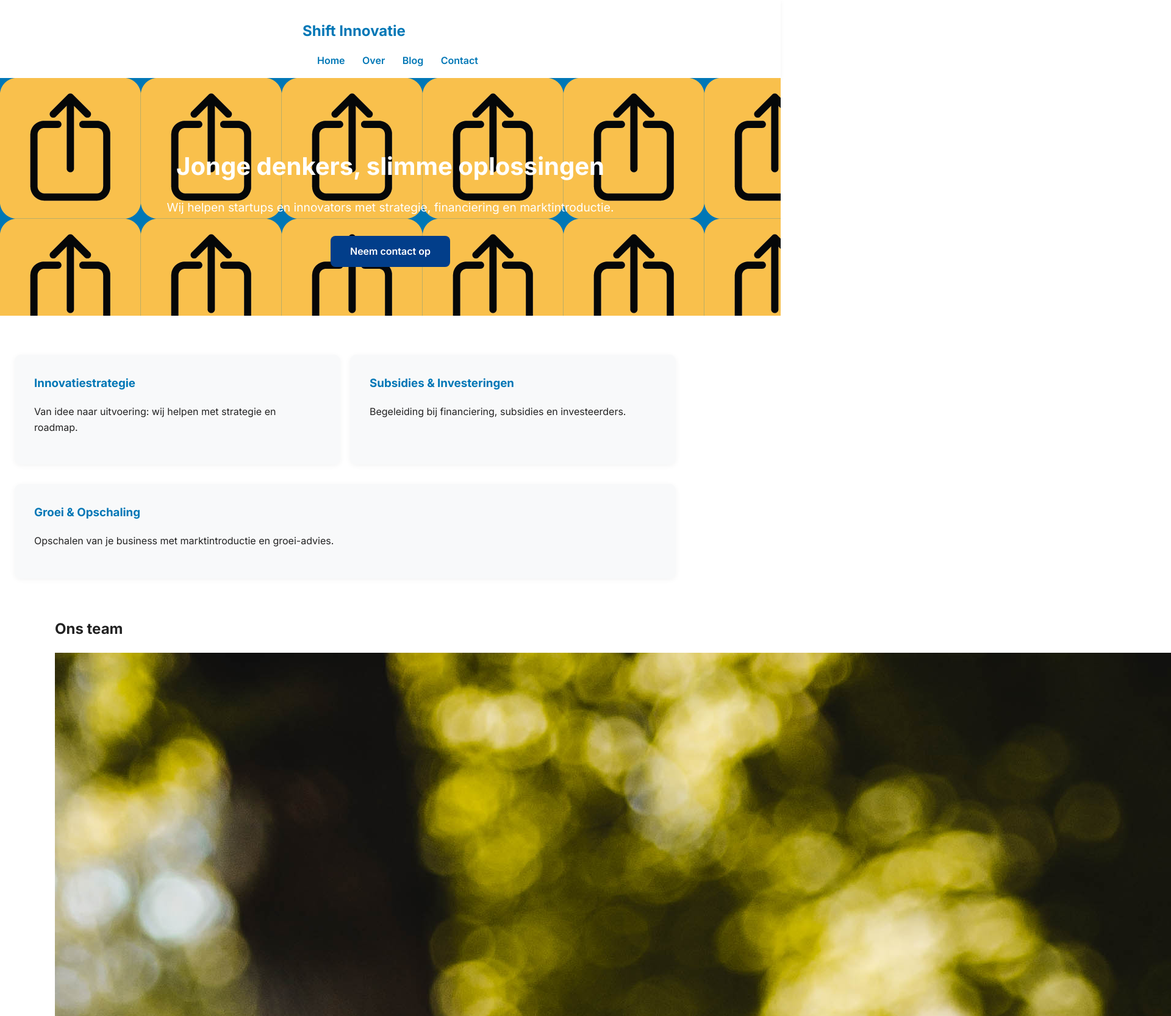
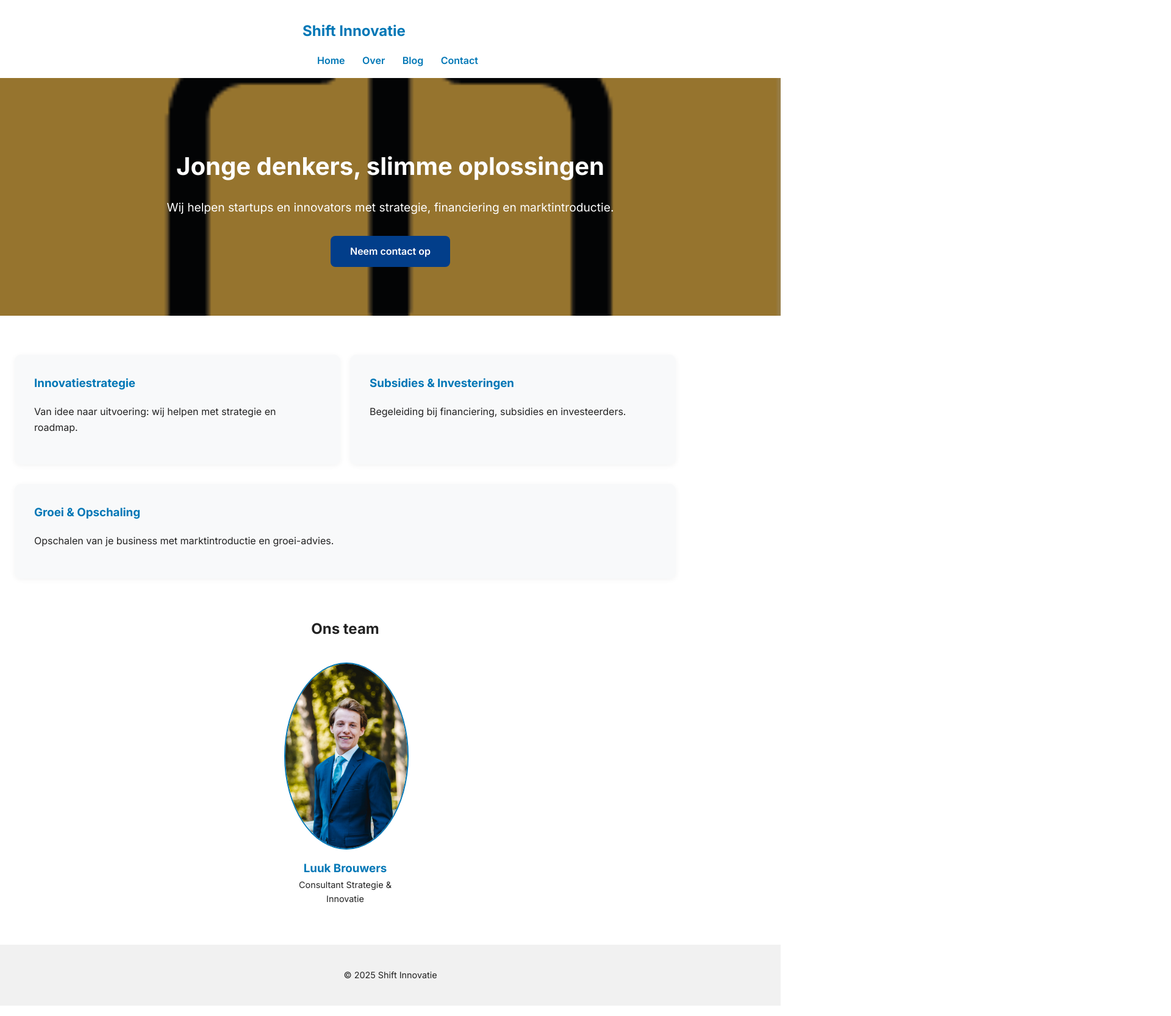
Before and after one commit to shiftinnovatie/shift-innovatie.github.io, a plain HTML site: page index.html in a window 1280 px wide. Shown: the top 1667 px of the page at 61% size, 1920 px wide, since content can reach past the window. Drawn offline with Linux system fonts and the light colour scheme; files whose address does not match are found by name.

Commit message:
Update style.css

```diff
--- a/css/style.css
+++ b/css/style.css
@@ -7,7 +7,6 @@ body {
   line-height: 1.6;
 }
 
-/* Containers */
 .container {
   max-width: 1100px;
   margin: 0 auto;
@@ -42,12 +41,27 @@ body {
   color: #023e8a;
 }
 
-/* Hero section */
+/* Hero */
 .hero {
-  background: #0077b6;
+  position: relative;
   color: white;
   padding: 5rem 0;
   text-align: center;
+  background-size: cover;
+  background-position: center;
+}
+
+.hero::after {
+  content: "";
+  position: absolute;
+  top:0; left:0; right:0; bottom:0;
+  background: rgba(0,0,0,0.4);
+  z-index: 1;
+}
+
+.hero .container {
+  position: relative;
+  z-index: 2;
 }
 
 .hero h2 {
@@ -75,7 +89,7 @@ body {
   background: #001f3f;
 }
 
-/* Services / content cards */
+/* Services */
 .services {
   display: flex;
   flex-wrap: wrap;
@@ -103,6 +117,35 @@ body {
   color: #0077b6;
 }
 
+/* Team */
+.team {
+  text-align: center;
+  margin: 3rem 0;
+}
+
+.team-member {
+  display: inline-block;
+  width: 200px;
+  margin: 1rem;
+}
+
+.team-member img {
+  width: 100%;
+  border-radius: 50%;
+  border: 2px solid #0077b6;
+}
+
+.team-member h3 {
+  margin: 0.5rem 0 0 0;
+  color: #0077b6;
+}
+
+.team-member p {
+  margin: 0;
+  font-size: 0.9rem;
+  color: #222;
+}
+
 /* Footer */
 .footer {
   background: #f1f1f1;
@@ -111,24 +154,3 @@ body {
   margin-top: 3rem;
   font-size: 0.9rem;
 }
-
-/* Blog list */
-.blog-list {
-  list-style: none;
-  padding: 0;
-}
-
-.blog-list li {
-  margin-bottom: 1rem;
-}
-
-.blog-list a {
-  color: #0077b6;
-  text-decoration: none;
-  font-weight: 600;
-}
-
-.blog-list a:hover {
-  color: #023e8a;
-  text-decoration: underline;
-}
```
